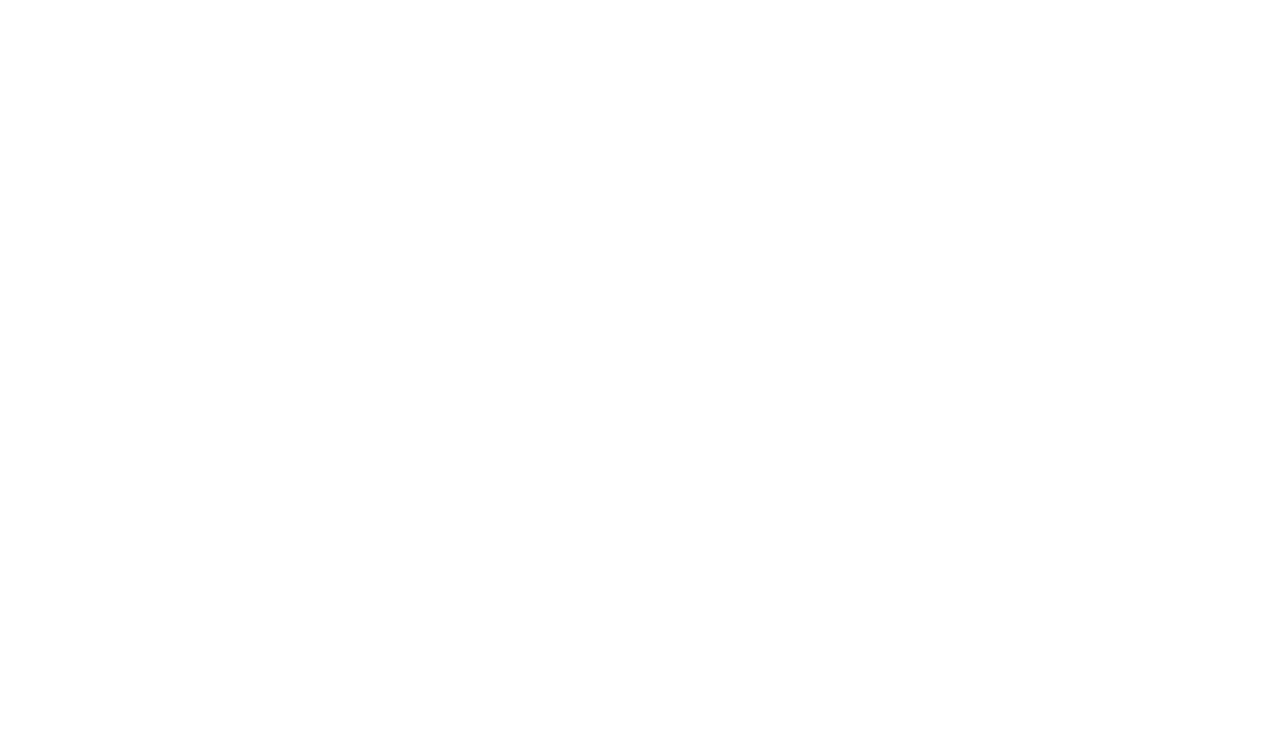
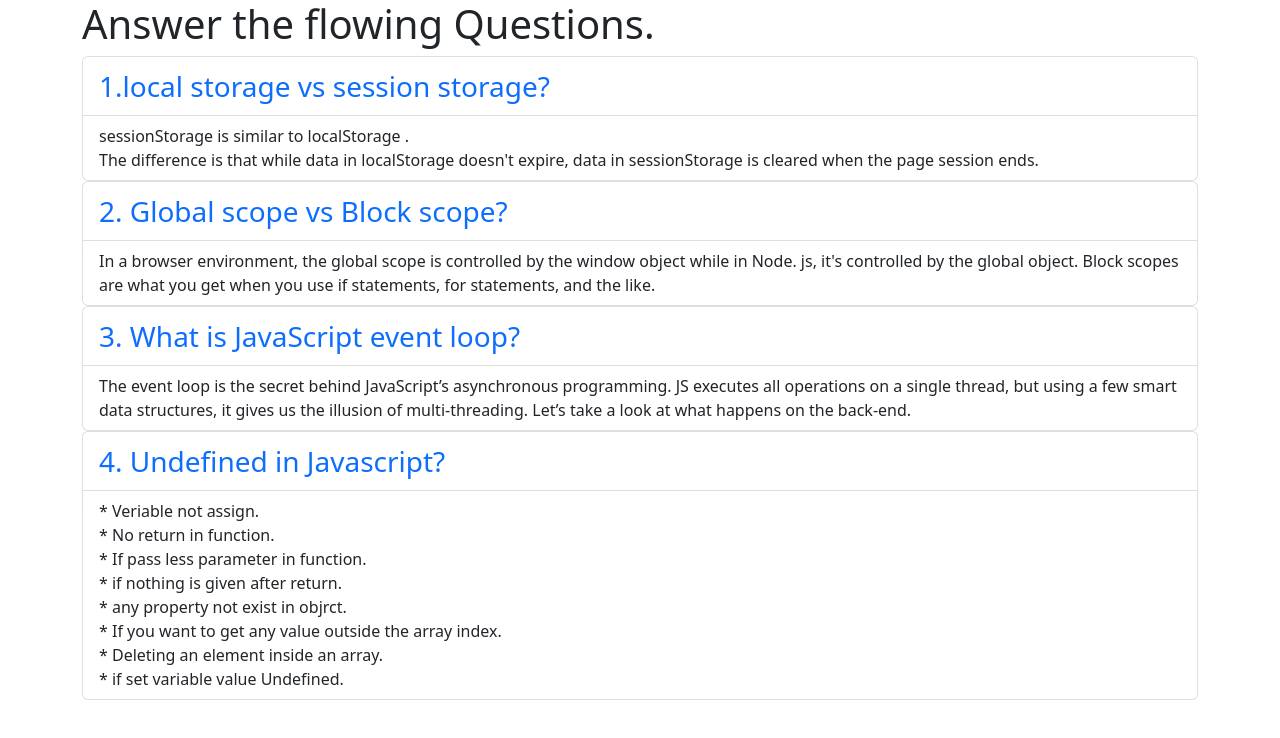
Before and after one commit to Tauhidul-IR/type-speed-test-7, a plain HTML site: page blog.html in a window 1280 px wide. Drawn offline with nearby package versions, Linux system fonts and the light colour scheme.

Commit message:
blog question add

```diff
--- a/blog.html
+++ b/blog.html
@@ -1,15 +1,70 @@
-<!DOCTYPE html>
+<!doctype html>
 <html lang="en">
 
 <head>
-    <meta charset="UTF-8">
-    <meta http-equiv="X-UA-Compatible" content="IE=edge">
-    <meta name="viewport" content="width=device-width, initial-scale=1.0">
+    <meta charset="utf-8">
+    <meta name="viewport" content="width=device-width, initial-scale=1">
     <title>Blogs</title>
+    <script src="https://kit.fontawesome.com/e85ccaec61.js" crossorigin="anonymous"></script>
+    <link href="https://cdn.jsdelivr.net/npm/bootstrap@5.2.0/dist/css/bootstrap.min.css" rel="stylesheet"
+        integrity="sha384-gH2yIJqKdNHPEq0n4Mqa/HGKIhSkIHeL5AyhkYV8i59U5AR6csBvApHHNl/vI1Bx" crossorigin="anonymous">
+
 </head>
 
 <body>
+    <section class="container">
+        <header class="">
+            <h1>Answer the flowing Questions.</h1>
+            <!-- Blogs section  -->
+            <ul class="list-group ">
+                <li class="list-group-item text-primary fs-3">1.local storage vs session storage?</li>
+                <li class="list-group-item">sessionStorage is similar to localStorage . <br> The difference is that
+                    while data in localStorage doesn't expire, data in sessionStorage is cleared when the page session
+                    ends.
+                </li>
+            </ul>
+            <ul class="list-group ">
+                <li class="list-group-item text-primary fs-3">2. Global scope vs Block scope?
+                </li>
+                <li class="list-group-item">In a browser environment, the global scope is controlled by the window
+                    object while in Node. js, it's controlled by the global object. Block scopes are what you get when
+                    you use if statements, for statements, and the like.
+                </li>
+            </ul>
+            <ul class="list-group ">
+                <li class="list-group-item text-primary fs-3">3. What is JavaScript event loop?
+                </li>
+                <li class="list-group-item">The event loop is the secret behind JavaScript’s asynchronous programming.
+                    JS executes all operations on a single thread, but using a few smart data structures, it gives us
+                    the illusion of multi-threading. Let’s take a look at what happens on the back-end.</li>
+            </ul>
+            <ul class="list-group ">
+                <li class="list-group-item text-primary fs-3">4. Undefined in Javascript?
+                </li>
+                <li class="list-group-item">
+                    * Veriable not assign. <br>
+                    * No return in function. <br>
+                    * If pass less parameter in function. <br>
+                    * if nothing is given after return. <br>
+                    * any property not exist in objrct. <br>
+                    * If you want to get any value outside the array index. <br>
+                    * Deleting an element inside an array. <br>
+                    * if set variable value Undefined.
+                </li>
+            </ul>
 
+
+        </header>
+
+
+
+
+    </section>
+
+
+    <script src="https://cdn.jsdelivr.net/npm/bootstrap@5.2.0/dist/js/bootstrap.bundle.min.js"
+        integrity="sha384-A3rJD856KowSb7dwlZdYEkO39Gagi7vIsF0jrRAoQmDKKtQBHUuLZ9AsSv4jD4Xa"
+        crossorigin="anonymous"></script>
 </body>
 
 </html>
```
